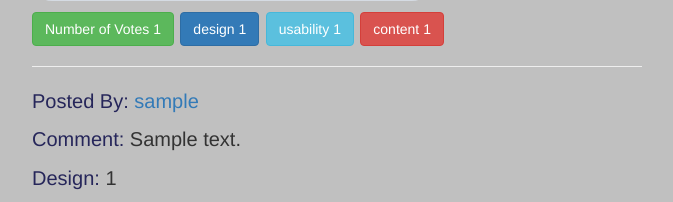
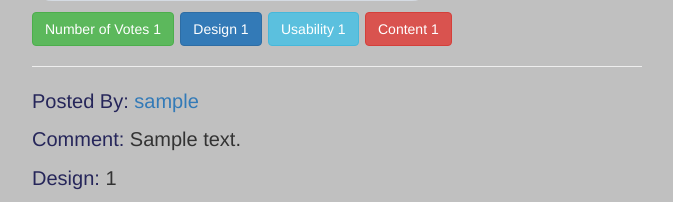
Before and after one commit to KingVulkan/Awards, a Django app: page /review/1 in a window 1280 px wide. Shown: the part 514-716 px from the top of the page, without its empty margins (303-976 px from the left). Run offline with Django 3.2, Linux system fonts and the light colour scheme; a user stored in the database is signed in; tables that the repository leaves empty hold one stand-in row (values such as "Sample post"); grey boxes marked "Sample" are stand-in pictures; some libraries are stand-ins or nearby versions.

Commit message:
adds cont html

```diff
--- a/posts/templates/review.html
+++ b/posts/templates/review.html
@@ -19,10 +19,9 @@
                     <img src="{{project.photo.url}}" alt="Image" class="img-responsive" style="height:400px;width:400px;border-radius:20px;">
                     <p>{{image.project_caption}} </p>
                     <button class="btn btn-success">Number of Votes {{ project.reviews.count| floatformat  }}</button>
-                    <button class="btn btn-primary">design {{ project.design_rating| floatformat  }}</button>
-                    <button class="btn btn-info">usability {{ project.usability_rating| floatformat  }}</button>
-                    <button class="btn btn-danger">content {{ project.content_rating| floatformat  }}</button>
-
+                    <button class="btn btn-primary">Design {{ project.design_rating| floatformat  }}</button>
+                    <button class="btn btn-info">Usability {{ project.usability_rating| floatformat  }}</button>
+                    <button class="btn btn-danger">Content {{ project.content_rating| floatformat  }}</button>
                     <hr>
 
                     {% for review in reviews %}
@@ -30,7 +29,7 @@
                                 <div style="font-size:20px;">
                                     {% if project.id == review.project.id%}
                                         <p><span style="color:rgb(38, 38, 90);">Posted By: </span> <a href="{% url 'profile' username=review.user.username %}">{{review.user.username}}</a></p>
-                                        <p><span style="color:rgb(38, 38, 90);">Comment: </span> {{review.comment}}</p>
+                                        <p><span style="color:rgb(38, 38, 90);">Comment: </span> {{review.comment}} </p>
                                         <p><span style="color:rgb(38, 38, 90);">Design: </span> {{review.design}} </p>
                                         <p><span style="color:rgb(38, 38, 90);">Usability: </span> {{review.usability}} </p>
                                         <p><span style="color:rgb(38, 38, 90);">Content: </span> {{review.content}} </p>
```
